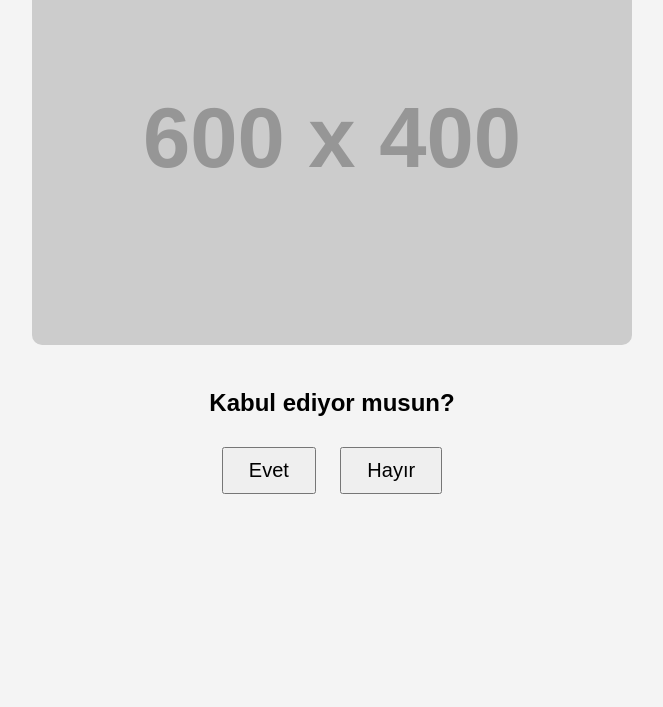
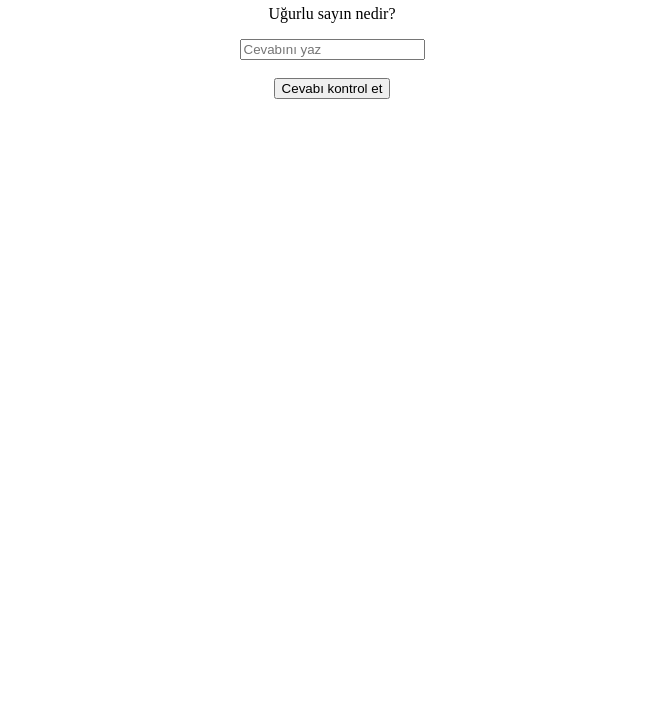
Before and after one commit to sem675/papatya, a plain HTML site: page index.html in a window 1280 px wide. Shown: the part 93-800 px from the top of the page, without its empty margins (308-971 px from the left). Drawn offline with Linux system fonts and the light colour scheme; placeholder pictures from the web are drawn by us.

Commit message:
Update index.html

```diff
--- a/index.html
+++ b/index.html
@@ -1,36 +1,33 @@
 <!DOCTYPE html>
-<html lang="tr">
+<html>
 <head>
-  <meta charset="UTF-8">
-  <title>Anket</title>
-  <style>
-    body {
-      font-family: Arial, sans-serif;
-      text-align: center;
-      background: #f4f4f4;
-      padding: 30px;
-    }
-    img {
-      max-width: 90%;
-      border-radius: 10px;
-      margin-bottom: 20px;
-    }
-    button {
-      font-size: 20px;
-      padding: 10px 25px;
-      margin: 10px;
-      cursor: pointer;
-    }
-  </style>
+  <title>Bilmece 💙</title>
 </head>
-<body>
+<body style="text-align:center; margin-top:50px;">
 
-<img src="https://via.placeholder.com/600x400" alt="Resim">
+<h2>💭 Bilmece:</h2>
+<p>Uğurlu sayın nedir?</p>
 
-<h2>Kabul ediyor musun?</h2>
+<input type="text" id="cevap" placeholder="Cevabını yaz">
+<br><br>
+<button onclick="check()">Cevabı kontrol et</button>
 
-<button onclick="alert('Cevabın için teşekkürler: Evet')">Evet</button>
-<button onclick="alert('Cevabın için teşekkürler: Hayır')">Hayır</button>
+<p id="sonuc"></p>
+
+<img id="resim" src="D825D307-4207-448F-9A4F-1D3AE127BE0B.jpeg" width="500" style="display:none;">
+
+<script>
+function check() {
+  let a = document.getElementById("cevap").value.trim();
+
+  if(a === "3") {
+    document.getElementById("sonuc").innerHTML = "Doğru 💙";
+    document.getElementById("resim").style.display = "block";
+  } else {
+    document.getElementById("sonuc").innerHTML = "Yanlış 😢";
+  }
+}
+</script>
 
 </body>
 </html>
```
